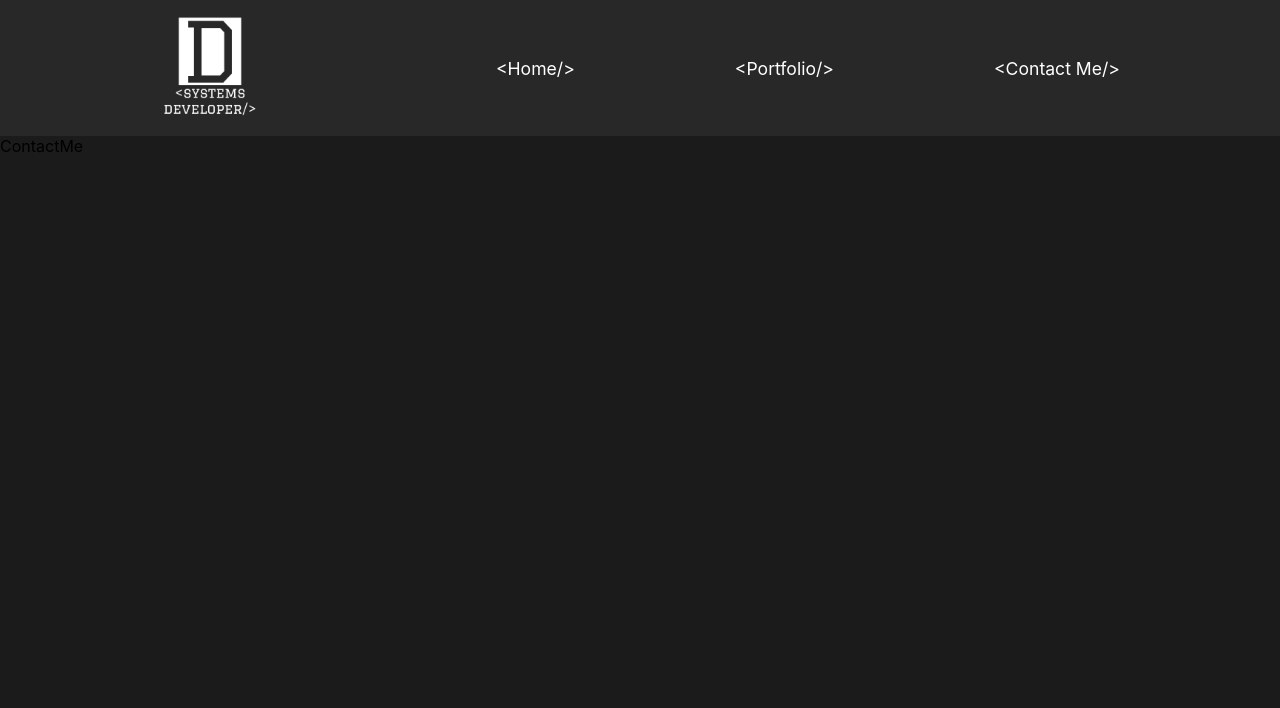
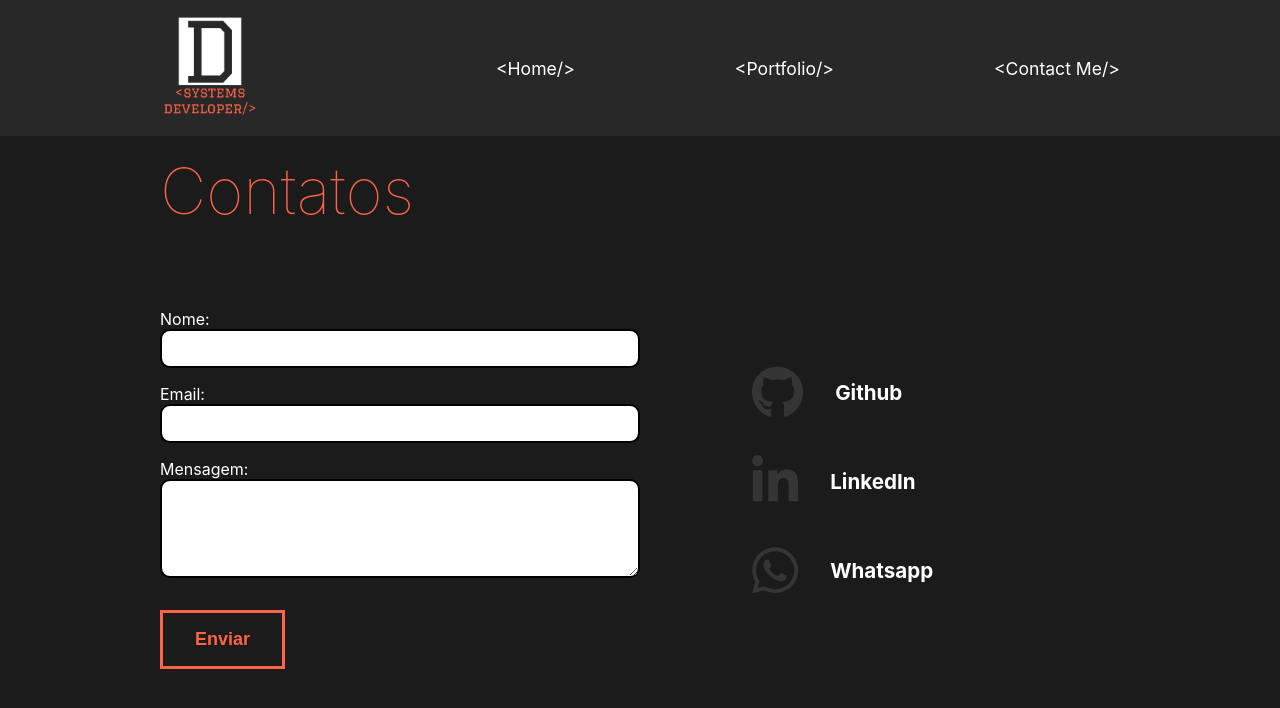
Before and after one commit to DuarteTiago/My-Portfolio, a React (Create React App) app in the folder frontend/: page /contact in a window 1280 px wide. Shown: the top 708 px of the page. Built offline with nearby package versions, Linux system fonts and the light colour scheme.

Commit message:
Criação da página contactMe e seus componentes, ContactForm e SocialNetwoekSection com react e styled-components. icons com fortawesome

```diff
--- /dev/null
+++ b/frontend/src/components/ContactForm.js
@@ -0,0 +1,50 @@
+import React from "react";
+import styled from "styled-components";
+
+const ContactForm = () => {
+  return (
+    <Form id="contact-form" method="post">
+      <Input>
+        <label>Nome:</label>
+        <input type="text" />
+      </Input>
+      <Input>
+        <label> Email:</label>
+        <input type="email" />
+      </Input>
+      <Input>
+        <label> Mensagem:</label>
+        <textarea rows="5" />
+      </Input>
+      <button type="submit">Enviar</button>
+    </Form>
+  );
+};
+
+const Form = styled.form`
+  button {
+    margin-top: 2rem;
+  }
+`;
+const Input = styled.div`
+  display: flex;
+  flex-direction: column;
+  min-width: 60vh;
+  label {
+    color: white;
+    padding-top: 1rem;
+  }
+  input,
+  textarea {
+    border: 2px solid;
+    padding: 10px 15px;
+    border-radius: 10px;
+    width: 100%;
+    height: 100%;
+  }
+  input:focus {
+    background-color: #ead5d5;
+
+`;
+
+export default ContactForm;
--- /dev/null
+++ b/frontend/src/components/SocialNetworkSection.js
@@ -0,0 +1,54 @@
+import React from "react";
+
+import styled from "styled-components";
+import {
+  faGithub,
+  faLinkedinIn,
+  faWhatsapp,
+} from "@fortawesome/free-brands-svg-icons";
+import { FontAwesomeIcon } from "@fortawesome/react-fontawesome";
+
+const SocialNetworkSection = () => {
+  return (
+    <Network>
+      <Social href="https://github.com/DuarteTiago" target="_blanck">
+        <FontAwesomeIcon icon={faGithub} size="3x" />
+        <h3>Github</h3>
+      </Social>
+      <Social
+        href="https://www.linkedin.com/in/tiago-duarte-7101831b7/"
+        target="_blanck"
+      >
+        <FontAwesomeIcon icon={faLinkedinIn} size="3x" />
+        <h3>LinkedIn</h3>
+      </Social>
+      <Social href="https://github.com/DuarteTiago" target="_blanck">
+        <FontAwesomeIcon icon={faWhatsapp} size="3x" />
+        <h3>Whatsapp</h3>
+      </Social>
+    </Network>
+  );
+};
+const Network = styled.div`
+  padding: 1rem 5rem;
+`;
+
+const Social = styled.a`
+  display: flex;
+  flex-direction: row;
+  justify-content: flex-start;
+  align-items: center;
+  border-radius: 15px 40px;
+  padding-left: 2rem;
+  text-decoration: none;
+  &:hover {
+    background: #ff6347;
+    cursor: pointer;
+  }
+  h3 {
+    padding-left: 0, 5rem;
+    margin: 2rem;
+  }
+  color: inherit;
+`;
+export default SocialNetworkSection;
--- a/frontend/src/pages/ContactMe.js
+++ b/frontend/src/pages/ContactMe.js
@@ -1,6 +1,37 @@
 import React from "react";
+import styled from "styled-components";
+
+import SocialNetworkSection from "../components/SocialNetworkSection";
+import ContactForm from "../components/ContactForm";
 
 const ContactMe = () => {
-  return <div>ContactMe</div>;
+  return (
+    <ContactStyled>
+      <Title>
+        <h2>Contatos</h2>
+      </Title>
+      <Areas>
+        <ContactForm />
+        <SocialNetworkSection />
+      </Areas>
+    </ContactStyled>
+  );
 };
+
+const ContactStyled = styled.div`
+  padding: 1rem 10rem;
+  color: #353535;
+  min-height: 90vh;
+`;
+const Title = styled.div`
+  margin-bottom: 4rem;
+  h2 {
+    color: #ff6347;
+  }
+`;
+const Areas = styled.div`
+  display: flex;
+  align-items: center;
+`;
+
 export default ContactMe;
```
Also changed, not shown: frontend/src/components/imgs/logo.png.
